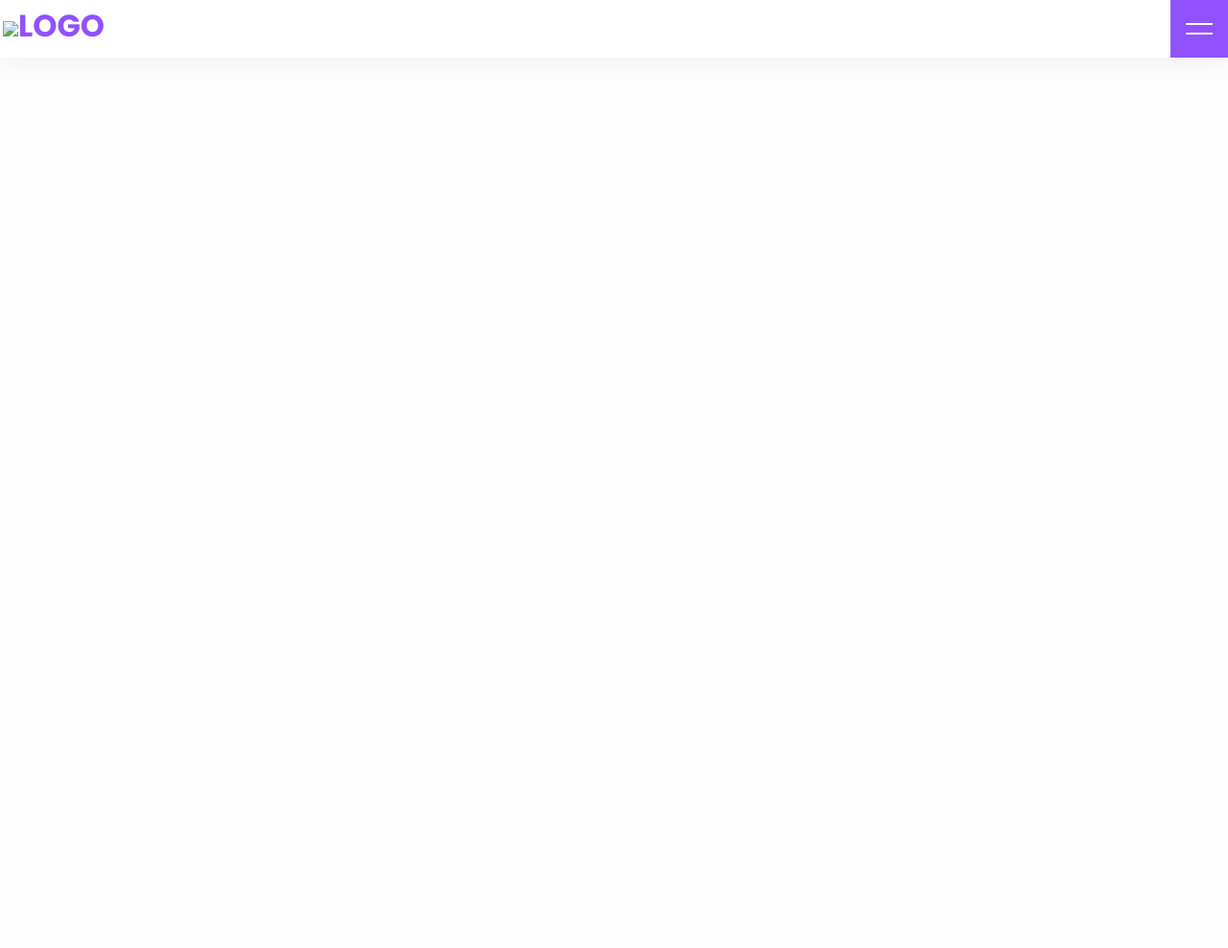
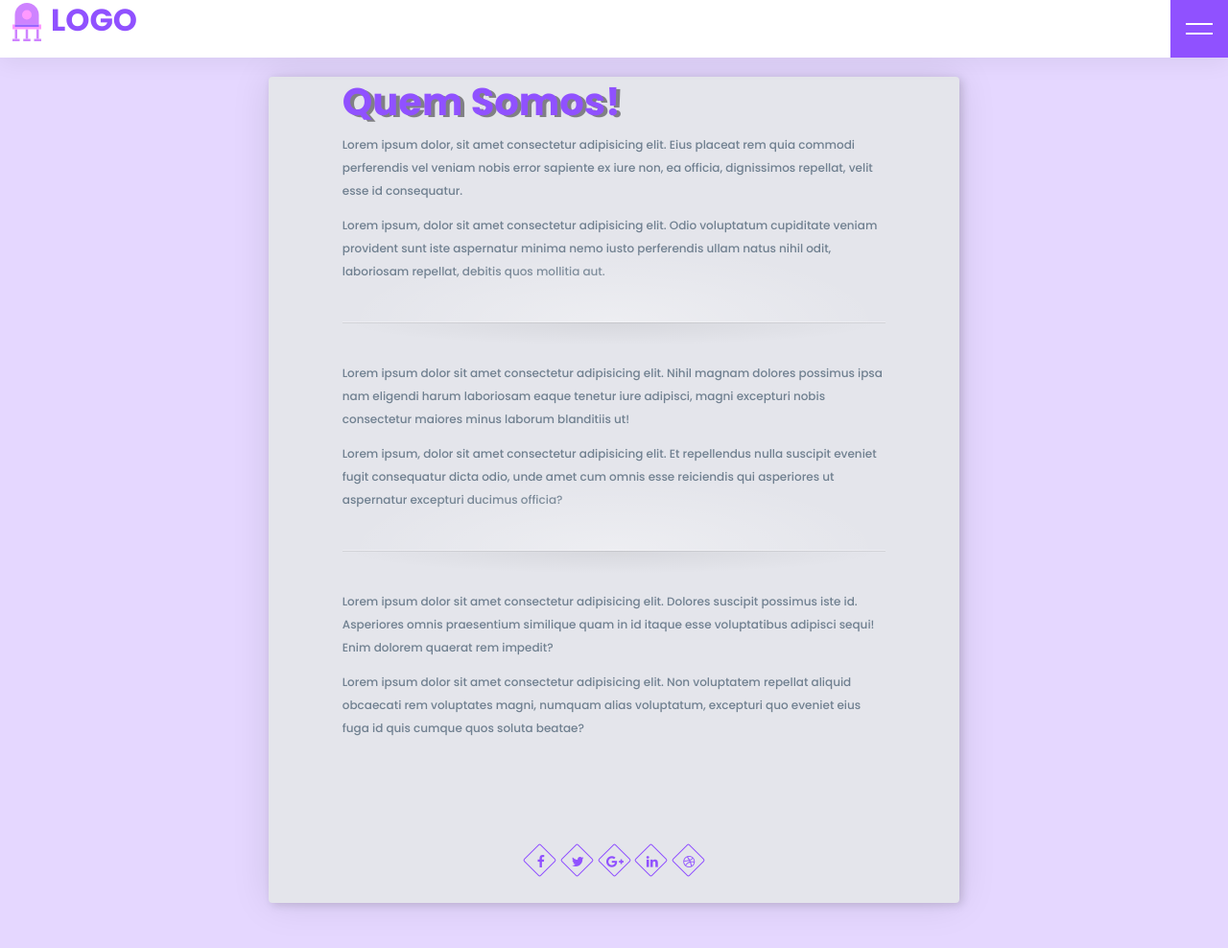
Before and after one commit to dev0Nard/abexunochapeco, a plain HTML site: page qsomos/quemsomos.html in a window 1280 px wide. Shown: the top 988 px of the page at 96% size. Drawn offline with nearby package versions, Linux system fonts and the light colour scheme; files that its build step writes are made by us from their sources.

Commit message:
2.0.1.7
add contra bugs

```diff
--- /dev/null
+++ b/qsomos/quemsomos.css
@@ -0,0 +1,64 @@
+@import url("//maxcdn.bootstrapcdn.com/font-awesome/4.3.0/css/font-awesome.min.css");
+
+body { background-color: #eee; }
+
+.footer-social-links{
+    font-size: 14px;
+  text-align: center;
+  margin-top: 20%;
+}
+.footer-social-links a{
+    width: 25px;
+    height: 25px;
+    line-height: 25px !important;
+    position: relative;
+    margin: 0 5px;
+    text-align: center;
+    display: inline-block;
+    color: #9051ff;
+
+    -webkit-transition: all 0.27s cubic-bezier(0.300, 0.100, 0.580, 1.000);
+    -moz-transition: all 0.27s cubic-bezier(0.300, 0.100, 0.580, 1.000);
+    -o-transition: all 0.27s cubic-bezier(0.300, 0.100, 0.580, 1.000);
+    -ms-transition: all 0.27s cubic-bezier(0.300, 0.100, 0.580, 1.000);
+    transition: all 0.27s cubic-bezier(0.300, 0.100, 0.580, 1.000);
+}
+.footer-social-links a i,
+.footer-social-links a span{
+    position: relative;
+    top: 2px;
+    left: 1px;
+}
+.footer-social-links a:before{
+    content: "";
+    display: inline-block;
+    width: 100%;
+    height: 100%;
+    position: absolute;
+    top: 0;
+    left: 0;
+    border: 1px solid #9051ff;
+
+    -webkit-border-radius: 2px;
+    -moz-border-radius: 2px;
+    border-radius: 2px;
+
+    -webkit-transform: rotate(45deg);
+    -moz-transform: rotate(45deg);
+    -o-transform: rotate(45deg);
+    -ms-transform: rotate(45deg);
+    transform: rotate(45deg);
+
+    -webkit-transition: all 0.27s cubic-bezier(0.300, 0.100, 0.580, 1.000);
+    -moz-transition: all 0.27s cubic-bezier(0.300, 0.100, 0.580, 1.000);
+    -o-transition: all 0.27s cubic-bezier(0.300, 0.100, 0.580, 1.000);
+    -ms-transition: all 0.27s cubic-bezier(0.300, 0.100, 0.580, 1.000);
+    transition: all 0.27s cubic-bezier(0.300, 0.100, 0.580, 1.000);
+
+}
+.footer-social-links a:hover{
+    color: #fff;
+}
+.footer-social-links a:hover:before{
+    background: rgb(252, 0, 239);
+}
--- a/qsomos/quemsomos.html
+++ b/qsomos/quemsomos.html
@@ -1,41 +1,69 @@
-<!DOCTYPE html>
-<html lang="pt-BR">
+<!doctype html>
+<html>
 <head>
-    <meta charset="UTF-8">
-    <title>ABEX SITE</title>
+    <meta charset='utf-8'>
+    <meta name='viewport' content='width=device-width, initial-scale=1'>
+<title>Conteúdos</title>
+    <link href='https://stackpath.bootstrapcdn.com/bootstrap/4.3.1/css/bootstrap.min.css' rel='stylesheet'>
     <link rel="stylesheet" href="/css/style.css">
-    <link rel="stylesheet" href="/css/slide/slide.css">
+    <link href='/cont/conteudos.css' rel='stylesheet'>
+    <link rel="stylesheet" href="/cont/pagcont/pagcont.css">
+    <link rel="stylesheet" href="/qsomos/quemsomos.css">
 
+
+    <script type='text/javascript' src='https://cdnjs.cloudflare.com/ajax/libs/jquery/3.2.1/jquery.min.js'></script>
+    <script type='text/javascript' src='https://stackpath.bootstrapcdn.com/bootstrap/4.3.1/js/bootstrap.bundle.min.js'></script>
 </head>
-    <!-- |-|-|-|-|-|-|-|-| CORPO |-|-|-|-|-|-|-|-| -->
-<body>
+<body oncontextmenu='return false' class='snippet-body'>
+
     <header id="header">
 
-        <a href="#text1" class="logo"><img src="img/nano-tecnologia.svg">LOGO</a>
+        <a href="/index.html" class="logo"><img src="/img/nano-tecnologia.svg">LOGO</a>
 
         <div id="toggle"></div>
         <div id="navbar">
 
             <ul>
                 <li><a href="/index.html">Início</a></li>
-                <li><a href="/conteudos.html">Conteúdos</a></li>
-                <li><a href="#text3">Referências</a></li>
-                <li><a href="#qsomos">Quem Somos</a></li>
-                <li><a href="#text5">Apoiadores</a></li>
+                <li><a href="/cont/conteudos.html">Conteúdos</a></li>
+                <li><a href="/qsomos/quemsomos.html">Quem Somos</a></li>
+                <li><a href="/referencias.html">Referências</a></li>
+                <li><a href="/apoiadores.html">Apoiadores</a></li>
             </ul>
 
         </div>
     </header>
 
-    <section id="text1"></section>
-    <section id="Conteudos"></section>
-    <section id="text3">Referências</section>
-    <section id="quemsomos"></section>
-    <section id="text5">Apoiadores</section>
+    <div class="corpo">
 
+        <h1>Quem Somos!</h1>
 
-    <!-- |-|-|-|-|-|-|-|-| SCRIPT |-|-|-|-|-|-|-|-| -->
-    <script src="/js/script.js"></script>
-    <script src="/js/paginator.js"></script>
+        <p>Lorem ipsum dolor, sit amet consectetur adipisicing elit. Eius placeat rem quia commodi perferendis vel veniam nobis error sapiente ex iure non, ea officia, dignissimos repellat, velit esse id consequatur.</p>
+
+        <p>Lorem ipsum, dolor sit amet consectetur adipisicing elit. Odio voluptatum cupiditate veniam provident sunt iste aspernatur minima nemo iusto perferendis ullam natus nihil odit, laboriosam repellat, debitis quos mollitia aut.</p>
+
+        <hr>
+
+        <p>Lorem ipsum dolor sit amet consectetur adipisicing elit. Nihil magnam dolores possimus ipsa nam eligendi harum laboriosam eaque tenetur iure adipisci, magni excepturi nobis consectetur maiores minus laborum blanditiis ut!</p>
+
+        <p>Lorem ipsum, dolor sit amet consectetur adipisicing elit. Et repellendus nulla suscipit eveniet fugit consequatur dicta odio, unde amet cum omnis esse reiciendis qui asperiores ut aspernatur excepturi ducimus officia?</p>
+
+        <hr>
+
+        <p>Lorem ipsum dolor sit amet consectetur adipisicing elit. Dolores suscipit possimus iste id. Asperiores omnis praesentium similique quam in id itaque esse voluptatibus adipisci sequi! Enim dolorem quaerat rem impedit?</p>
+
+        <p>Lorem ipsum dolor sit amet consectetur adipisicing elit. Non voluptatem repellat aliquid obcaecati rem voluptates magni, numquam alias voluptatum, excepturi quo eveniet eius fuga id quis cumque quos soluta beatae?</p>
+
+    </div>
+
+    <div class="footer-social-links">
+        <a href="#" title="Facebook" target="_blank"><i class="fa fa-facebook"></i></a>
+        <a href="#" title="Twitter" target="_blank"><i class="fa fa-twitter"></i></a>
+        <a href="#" title="Google+" target="_blank"><i class="fa fa-google-plus"></i></a>
+        <a href="#" title="LinkedIn+" target="_blank"><i class="fa fa-linkedin"></i></a>
+        <a href="#" title="Dribbble" target="_blank"><i class="fa fa-dribbble"></i></a>
+      </div>
+
 </body>
+<script src="/js/script.js"></script>
 </html>
```
Also changed, not shown: apoiadores.html (+5 -4 lines), cont/conteudos.html (+1 -3 lines), cont/pagcont/conteudopag.html (+1 -1 lines), index.html (+7 -7 lines), referencias.html (+6 -5 lines).
